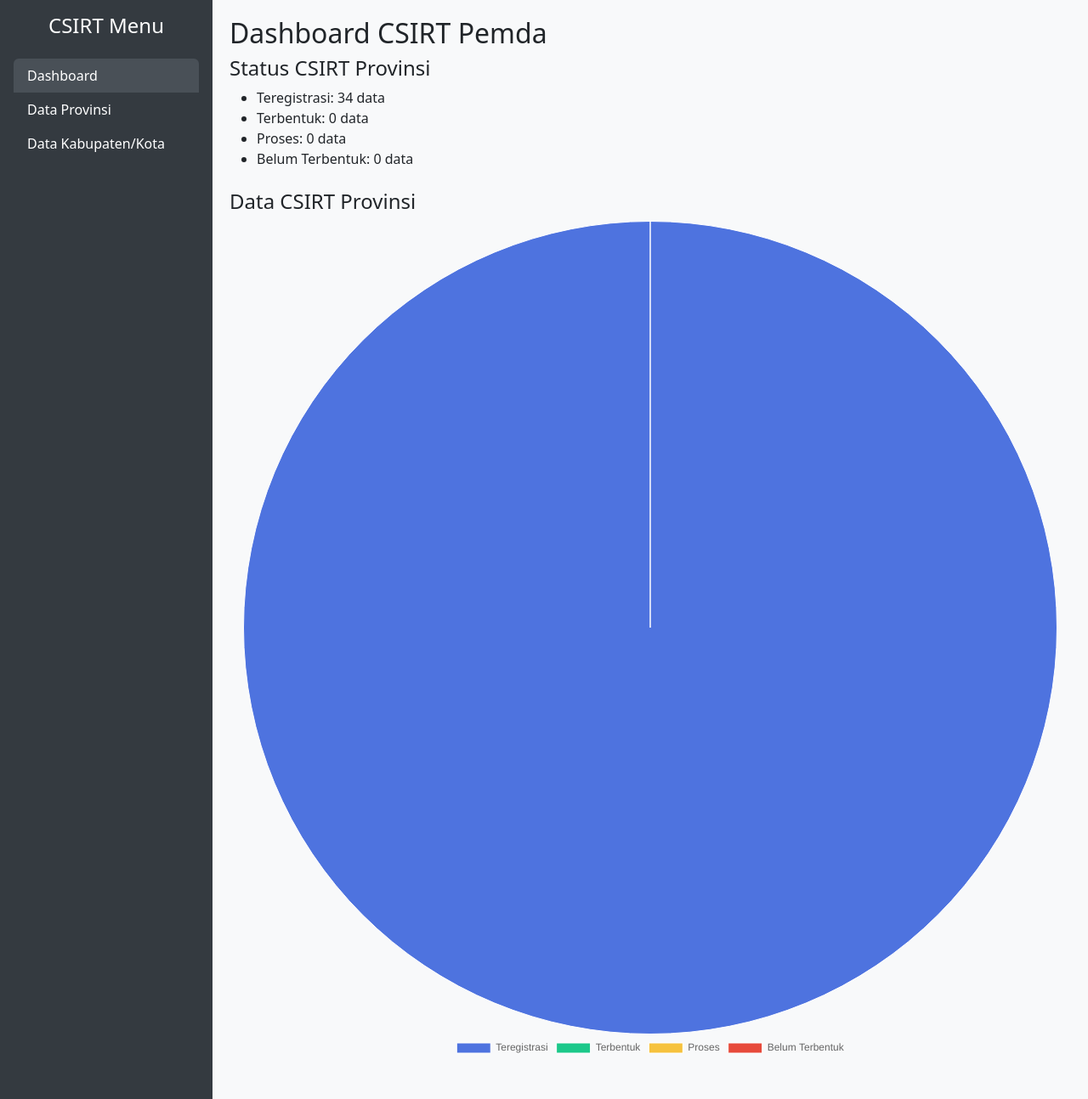
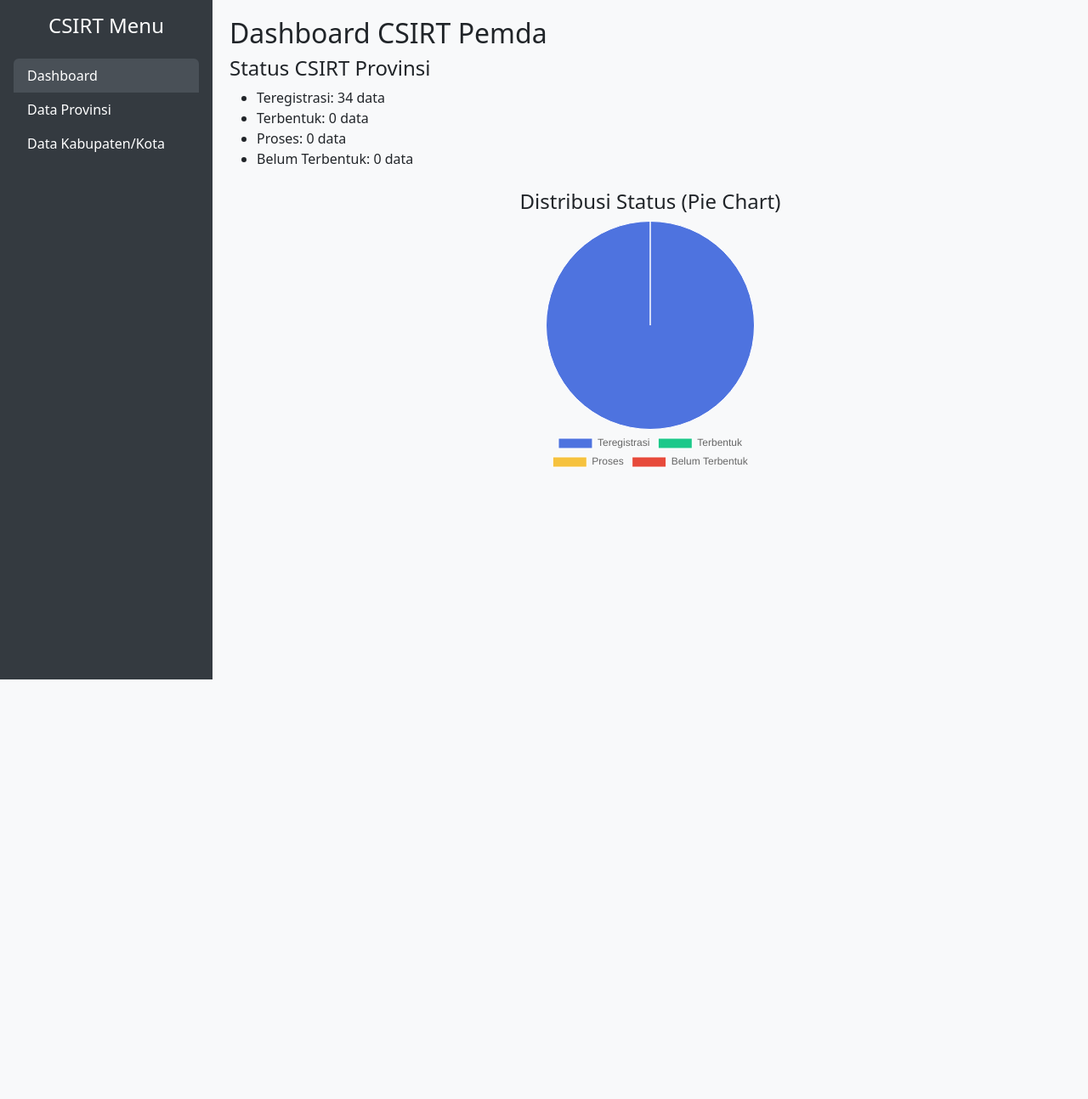
Before and after one commit to VascoZ/dashboard-csirt-pemda, a PHP site: page / in a window 1280 px wide. Shown: the whole page at 85% size. After the commit the page ends 800 px from the top, so only its background shows below. Run offline with PHP 8.4, Linux system fonts and the light colour scheme; data comes from the database, SQL or seed files in the repository.

Commit message:
Update index.php

```diff
--- a/index.php
+++ b/index.php
@@ -28,6 +28,18 @@
         .content {
             flex-grow: 1;
             padding: 20px;
+        }
+
+        /* Ukuran Chart */
+        .chart-container {
+            width: 300px;
+            height: 300px;
+            margin: auto;
+        }
+
+        canvas {
+            width: 100% !important;
+            height: 100% !important;
         }
     </style>
 </head>
@@ -63,7 +75,6 @@
     $row = $res->fetch_assoc();
     $counts['Belum Terbentuk'] = (int)$row['total'];
     ?>
-
     <div class="mb-4">
         <h4>Status CSIRT Provinsi</h4>
         <ul>
@@ -73,19 +84,21 @@
             <li>Belum Terbentuk: <?= $counts['Belum Terbentuk'] ?> data</li>
         </ul>
     </div>
-
-    <div class="mb-4">
-        <h4>Data CSIRT Provinsi</h4>
-        <canvas id="statusPieChart" width="20" height="20"></canvas>
+    <div class="mb-4 text-center">
+        <h4>Distribusi Status (Pie Chart)</h4>
+        <div class="chart-container">
+            <canvas id="statusPieChart"></canvas>
+        </div>
     </div>
-
 </div>
 
-<!-- Chart.js data injection & import -->
+<!-- Inject data -->
 <script>
     window.statusChartLabels = <?= json_encode(array_keys($counts)) ?>;
     window.statusChartData = <?= json_encode(array_values($counts)) ?>;
 </script>
+
+<!-- ChartJS -->
 <script src="https://cdn.jsdelivr.net/npm/chart.js"></script>
 <script src="chart-status-provinsi.js"></script>
 
```
